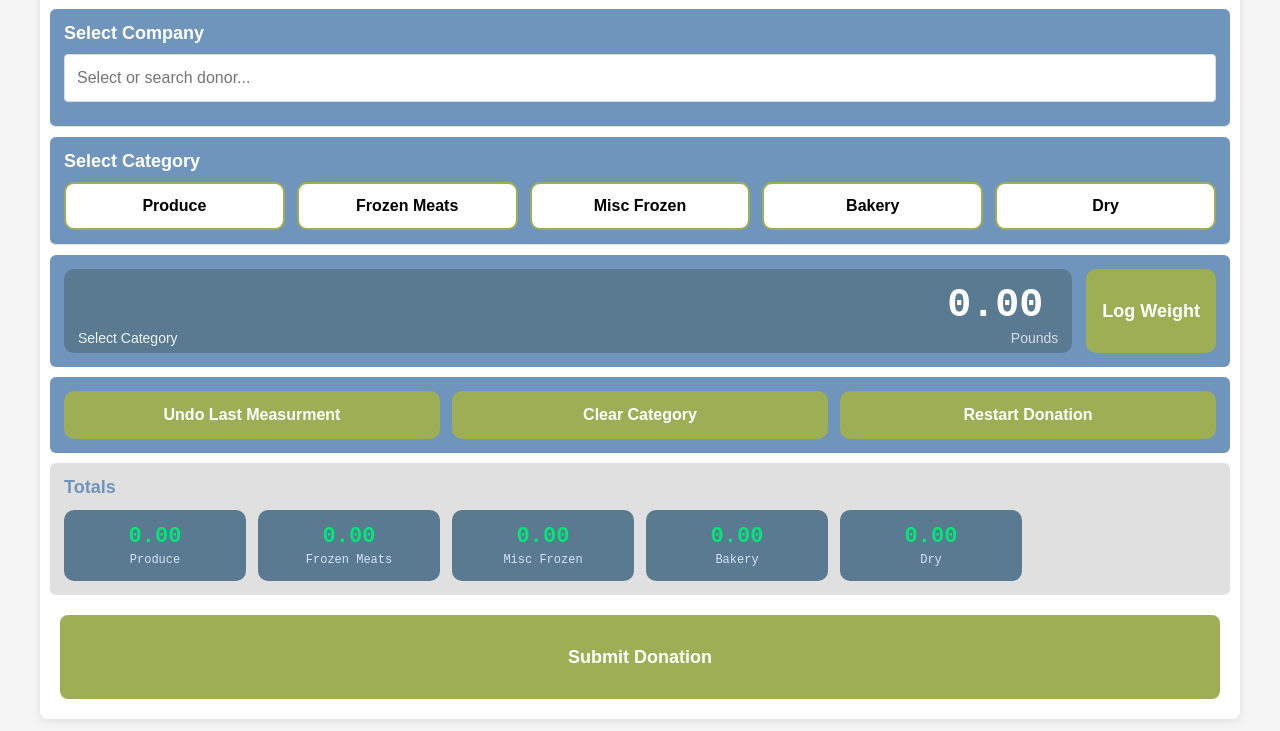
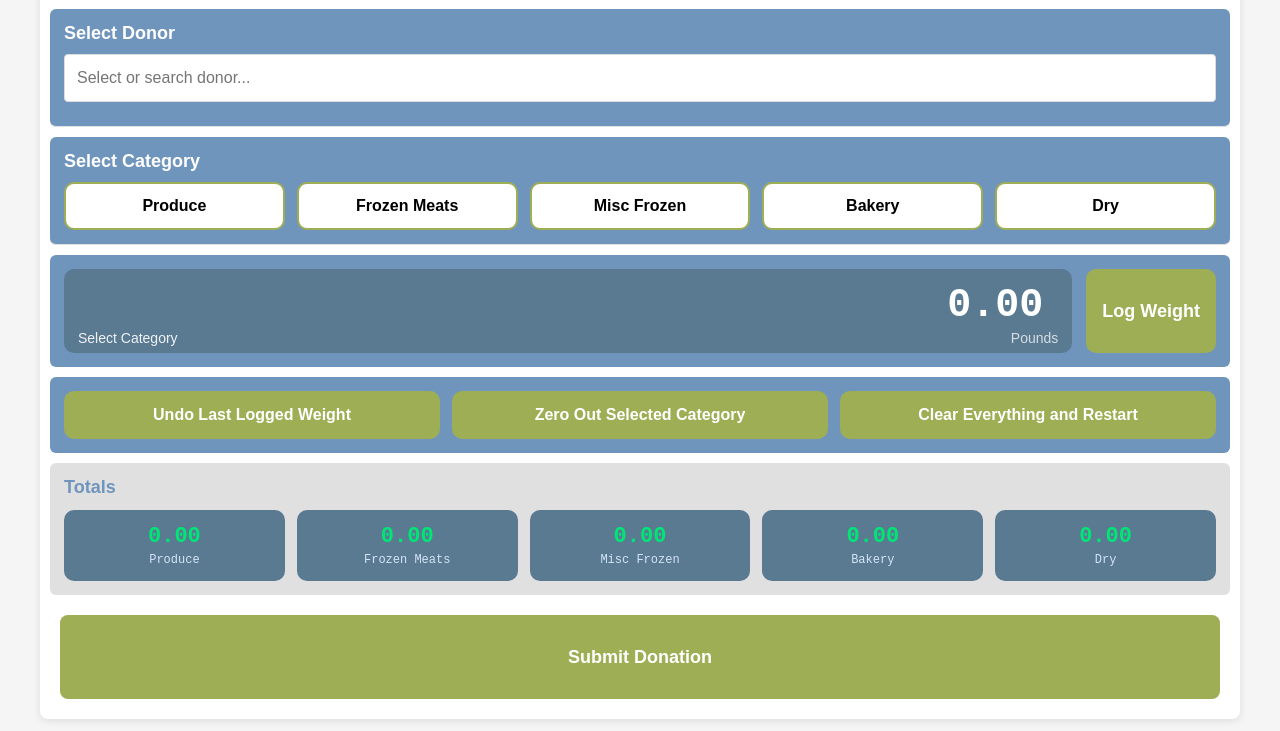
Before and after one commit to amaBridge/hancock-county-food-pantry, a website: page index.html in a window 1280 px wide. Shown: the part 154-885 px from the top of the page. Drawn offline with Linux system fonts and the light colour scheme.

Commit message:
Update button labels, CompanyDonor, and stretch totals tiles

```diff
--- a/index.html
+++ b/index.html
@@ -709,17 +709,18 @@
         .output-section {
             background-color: #e0e0e0;
             padding: 14px;
-            display: grid;
-            /* Center totals and allow them to wrap nicely */
-            grid-template-columns: repeat(auto-fit, minmax(180px, 1fr));
-            justify-content: center;
+            /* Use flex so each row's tiles expand to fill the row (no empty-grid-column gaps) */
+            display: flex;
+            flex-wrap: wrap;
+            justify-content: stretch;
+            align-items: stretch;
             gap: 12px;
             margin: 10px;
             border-radius: 6px;
         }
 
         .output-section h2 {
-            grid-column: 1 / -1;
+            flex: 0 0 100%;
             font-size: 18px;
             color: #7095bd;
             font-weight: bold;
@@ -732,6 +733,7 @@
             text-align: center;
             color: #00E676;
             font-family: 'Courier New', monospace;
+            flex: 1 1 180px;
             min-width: 180px;
         }
 
@@ -969,10 +971,10 @@
         </div>
 
         <!-- =============================
-                    COMPANY SELECTION
+                    DONOR SELECTION
              ============================== -->
         <div class="form-section">
-            <h2>Select Company</h2>
+            <h2>Select Donor</h2>
             <div class="input-group">
                 <div class="input-field">
                     <div class="company-row">
@@ -1028,9 +1030,9 @@
                     ACTION BUTTONS
              ============================== -->
         <div class="buttons-section">
-            <button class="btn btn-submit">Undo Last Measurment</button>
-            <button class="btn btn-reset">Clear Category</button>
-            <button class="btn btn-submit">Restart Donation</button>
+            <button class="btn btn-submit">Undo Last Logged Weight</button>
+            <button class="btn btn-reset">Zero Out Selected Category</button>
+            <button class="btn btn-submit">Clear Everything and Restart</button>
         </div>
 
         <!-- =============================
```
